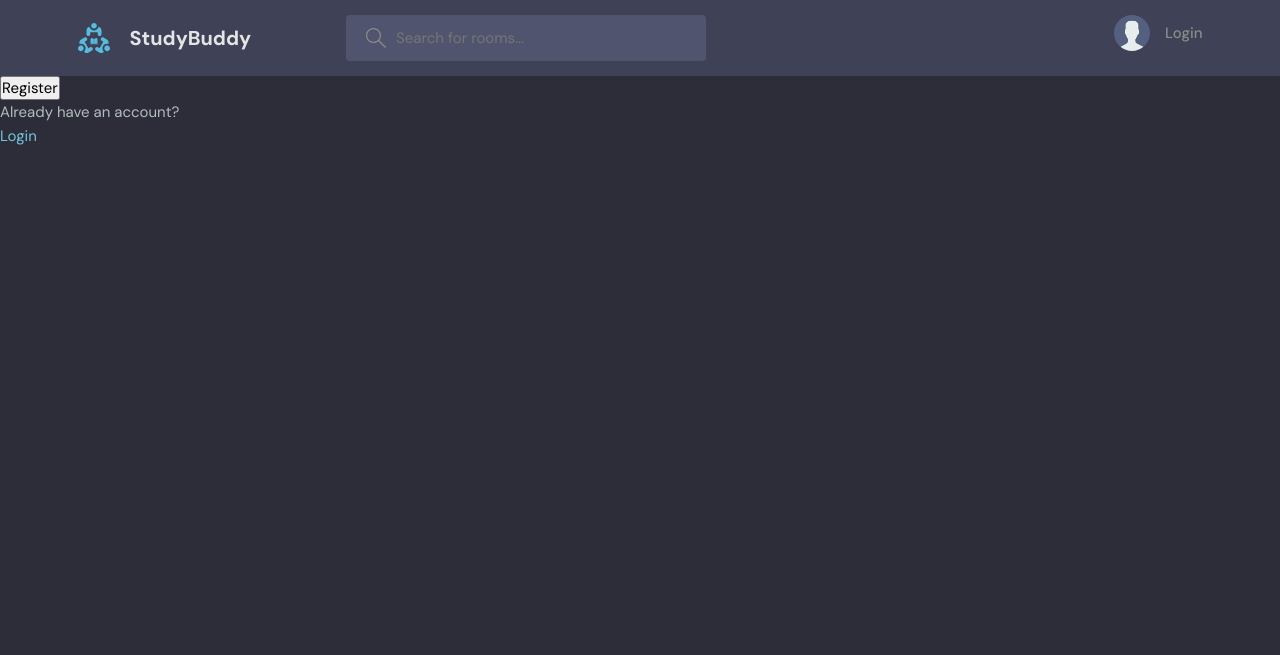
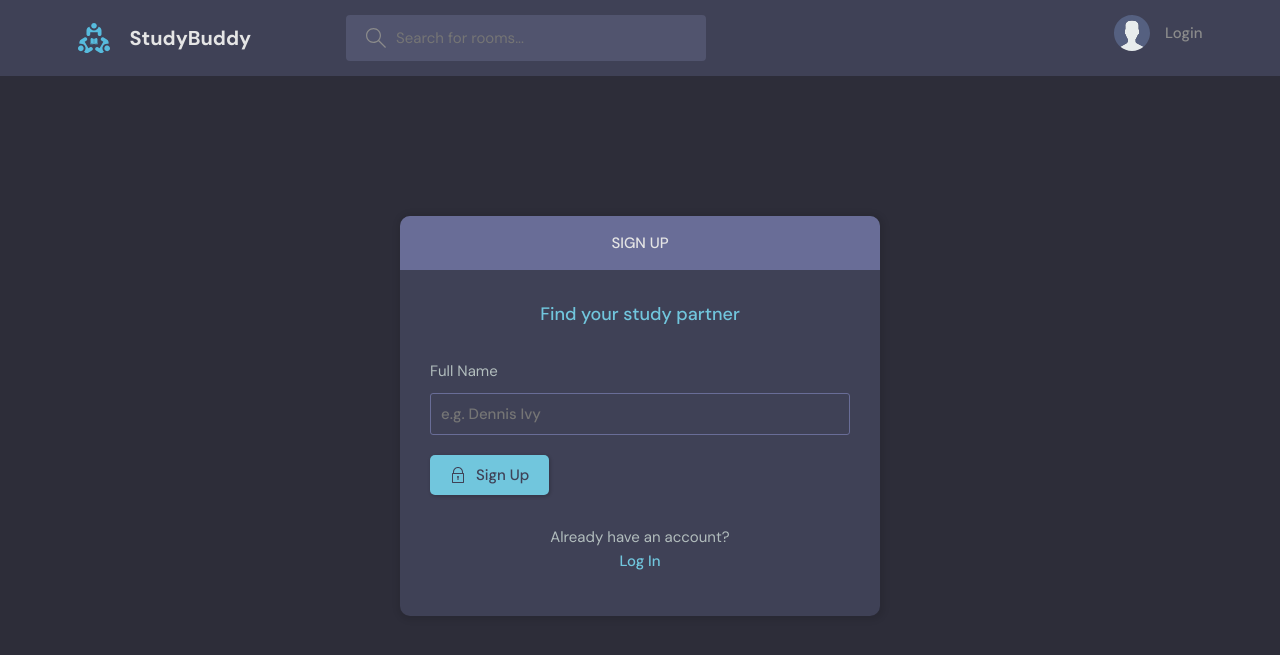
Before and after one commit to saratedd/studybud, a Django app: template base/templates/base/login_register.html in a window 1280 px wide. Shown: the top 655 px of the page. Run offline with Django 4.2, Linux system fonts and the light colour scheme; the template is opened without the code that fills it, so the values that code supplies are empty.

Commit message:
add login theme and partially register theme

```diff
--- a/base/templates/base/login_register.html
+++ b/base/templates/base/login_register.html
@@ -1,33 +1,106 @@
 {% extends 'main.html' %}
 
 {% block content %}
+{% if page == 'login' %}
+<main class="auth layout">
+	<div class="container">
+		<div class="layout__box">
+			<div class="layout__boxHeader">
+				<div class="layout__boxTitle">
+					<h3>Login</h3>
+				</div>
+			</div>
+			<div class="layout__body">
+				<h2 class="auth__tagline">Find your study partner</h2>
 
-{% if page == 'login' %}
-<div>
-    <form method="POST" action="">
+				<form class="form" action="" method="POST">
 					{% csrf_token %}
+					<div class="form__group form__group">
+						<label for="room_name">Username</label>
+						<input id="username" name="username" type="text" placeholder="e.g. dennis_ivy" />
+					</div>
+					<div class="form__group">
+						<label for="password">Password</label>
+						<input
+							id="password"
+							name="password"
+							type="password"
+							placeholder="&bull;&bull;&bull;&bull;&bull;&bull;&bull;&bull;"/>
+					</div>
 
-        <label for="">Username:</label>
-        <input type="text" name="username" placeholder="Enter username...">
-        <label for="">Password</label>
-        <input type="password" name="password" placeholder="********">
-
-        <input type="submit" value="Login">
+					<button class="btn btn--main" type="submit">
+						<svg
+							version="1.1"
+							xmlns="http://www.w3.org/2000/svg"
+							width="32"
+							height="32"
+							viewBox="0 0 32 32">
+							<title>lock</title>
+							<path
+							d="M27 12h-1v-2c0-5.514-4.486-10-10-10s-10 4.486-10 10v2h-1c-0.553 0-1 0.447-1 1v18c0 0.553 0.447 1 1 1h22c0.553 0 1-0.447 1-1v-18c0-0.553-0.447-1-1-1zM8 10c0-4.411 3.589-8 8-8s8 3.589 8 8v2h-16v-2zM26 30h-20v-16h20v16z"
+							></path>
+							<path
+							d="M15 21.694v4.306h2v-4.306c0.587-0.348 1-0.961 1-1.694 0-1.105-0.895-2-2-2s-2 0.895-2 2c0 0.732 0.413 1.345 1 1.694z"
+							></path>
+						</svg>
+						Login
+					</button>
 				</form>
 
+				<div class="auth__action">
 					<p>Haven't signed up yet?</p>
-    <a href="{% url 'register' %}">Sign up</a>
+					<a href="{% url 'register' %}" class="btn btn--link">Sign Up</a>
 				</div>
+			</div>
+		</div>
+	</div>
+</main>
 {% else %}
-<div>
-    <form method="POST" action="">
+<main class="auth layout">
+	<div class="container">
+		<div class="layout__box">
+			<div class="layout__boxHeader">
+				<div class="layout__boxTitle">
+					<h3>Sign up</h3>
+				</div>
+			</div>
+			<div class="layout__body">
+				<h2 class="auth__tagline">Find your study partner</h2>
+
+				<form class="form" action="" method="POST">
 					{% csrf_token %}
-        {{form.as_p}}
-        <input type="submit" value="Register">
+					<div class="form__group form__group">
+						<label for="fullname">Full Name</label>
+						<input id="fullname" name="fullname" type="text" placeholder="e.g. Dennis Ivy" />
+					</div>
+
+
+					<button class="btn btn--main" type="submit">
+					<svg
+						version="1.1"
+						xmlns="http://www.w3.org/2000/svg"
+						width="32"
+						height="32"
+						viewBox="0 0 32 32">
+						<title>lock</title>
+						<path
+						d="M27 12h-1v-2c0-5.514-4.486-10-10-10s-10 4.486-10 10v2h-1c-0.553 0-1 0.447-1 1v18c0 0.553 0.447 1 1 1h22c0.553 0 1-0.447 1-1v-18c0-0.553-0.447-1-1-1zM8 10c0-4.411 3.589-8 8-8s8 3.589 8 8v2h-16v-2zM26 30h-20v-16h20v16z"
+						></path>
+						<path
+						d="M15 21.694v4.306h2v-4.306c0.587-0.348 1-0.961 1-1.694 0-1.105-0.895-2-2-2s-2 0.895-2 2c0 0.732 0.413 1.345 1 1.694z"
+						></path>
+					</svg>
+					Sign Up
+					</button>
 				</form>
 
+				<div class="auth__action">
 					<p>Already have an account?</p>
-    <a href="{% url 'login' %}">Login</a>
+					<a href="{% url 'login' %}" class="btn btn--link">Log In</a>
 				</div>
+			</div>
+		</div>
+	</div>
+</main>
 {% endif %}
-{% endblock content %}
+{% endblock %}
```
Also changed, not shown: base/templates/base/login_register_old.html (added, +33 -0 lines), db.sqlite3. Lines whose indentation alone changed are shown as unchanged.
